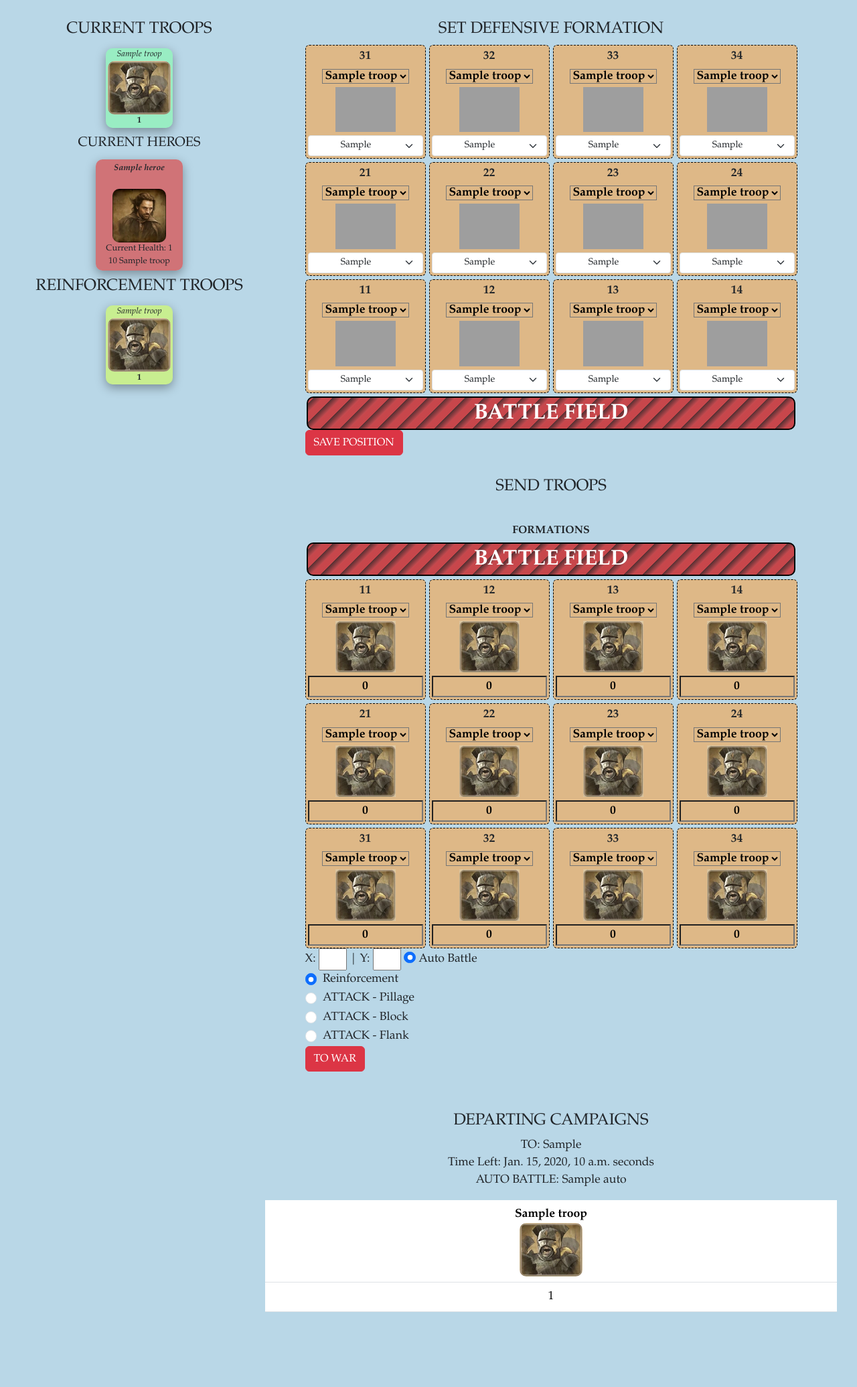
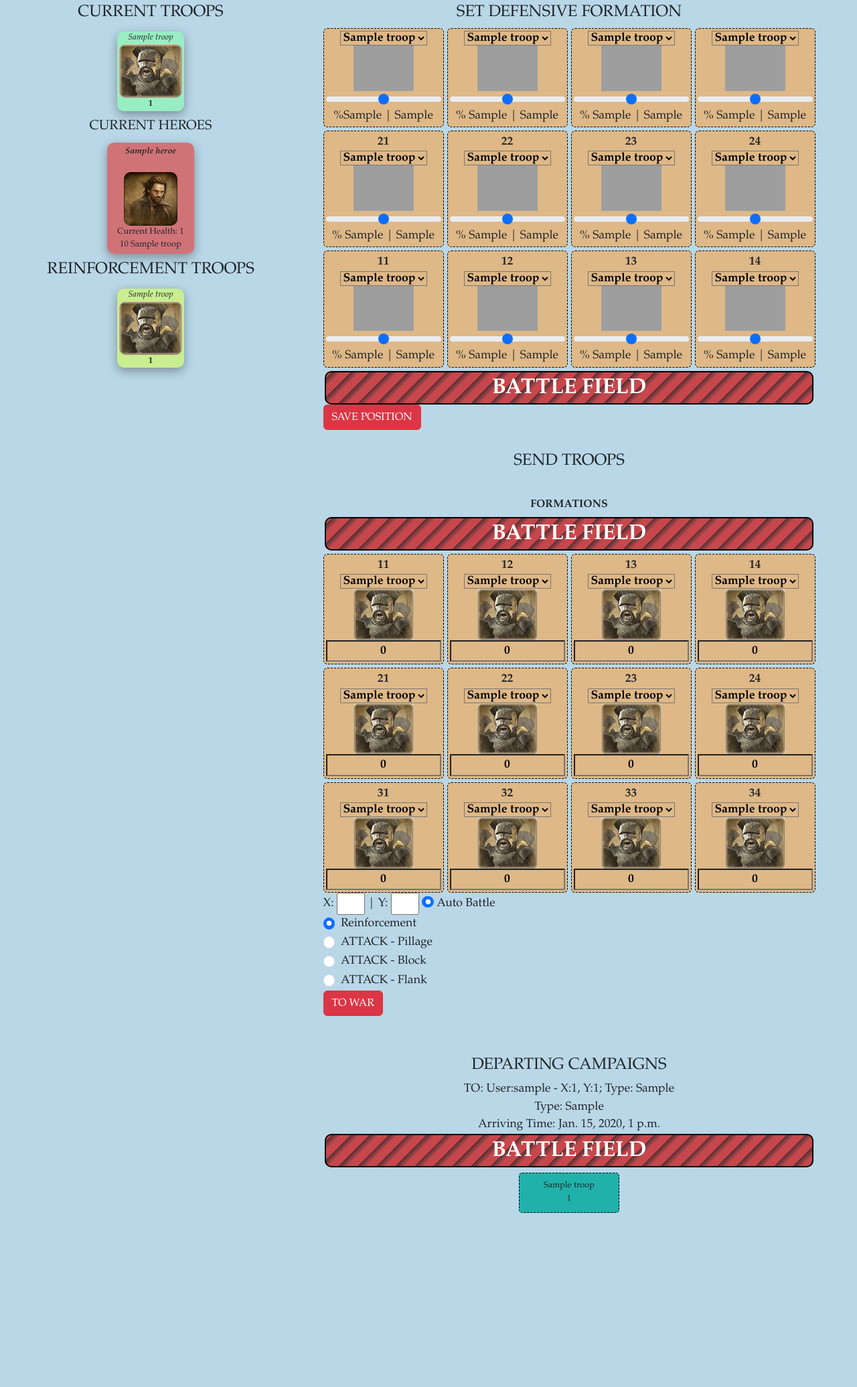
Before and after one commit to hamdiozdemir/warofsix, a Django app: template warofsix/encampment/templates/encampment/encampment.html in a window 1280 px wide. Shown: the part 58-2129 px from the top of the page at 67% size. After the commit the page ends 1869 px from the top, so only its background shows below. Run offline with Django 4.2, Linux system fonts and the light colour scheme; tables that the repository leaves empty hold one stand-in row (values such as "Sample post"); the template is opened without the code that fills it: values that come from a table or form of the project are taken from there, most other values are stand-ins (such as "Sample title", 1, 10 or a date in 2020); grey boxes are pictures that could not be loaded.

Commit message:
some frontend updates

```diff
--- a/warofsix/encampment/models.py
+++ b/warofsix/encampment/models.py
@@ -35,7 +35,7 @@ class DepartingCampaigns(models.Model):
 
     @property
     def group(self):
-        group = DepartingTroops.objects.filter(campaign=self)
+        group = DepartingTroops.objects.filter(campaign=self).order_by('position')
         return group
 
 
@@ -97,7 +97,7 @@ class DefencePosition(models.Model):
         else:
             loc = Location.objects.get(user= self.user)
             troop = ReinforcementTroops.objects.get(location = loc, user_troop = self.user_troop)
-            count = troop.count * self.percent / 100
+            count = math.floor(troop.count * self.percent / 100)
         return count
 
 
--- a/warofsix/encampment/templates/encampment/encampment.html
+++ b/warofsix/encampment/templates/encampment/encampment.html
@@ -4,6 +4,7 @@
 {% block head %}
 
 <script src="{% static 'encampment/scripts/scripts.js' %}"></script>
+<script src="https://code.jquery.com/jquery-3.6.0.min.js"></script>
 {% endblock head %}
 
 
@@ -16,6 +17,8 @@
 
       <div class="current-troop-container">
         <h4 style="width: 100%; text-align:center;">CURRENT TROOPS</h4>
+
+
 
         {% for troop in user_troops %}
 
@@ -77,86 +80,64 @@
 
               <div class="formation-row">
                 <div class="formation-item" id="31">
-                  <b>31</b>
+
                     <select id="slcd31" name="troop31" class="troop-select" aria-label="Default select example">
-                      {% for troop in user_counted_troops %}
-                      <option value="{{troop.troop.id}}" {% if troop.troop.id == defensive_formation_data.troop31 %} selected {% endif %} >{{troop.troop}}</option>
+                      {% for troop in union_troops %}
+                      <option id="{{troop.troop.id}}" value="{{troop.troop.id}}" {% if troop.troop.id == defensive_formation_data.troop31 %} selected {% endif %} >{{troop.troop}}</option>
                       {% endfor %}
                     </select>
 
                     <img id="imgd31" class="formation-img" src="{% get_static_prefix %}images/troops/{{defensive_formation_data.troop31}}.png" alt="">
 
-                    <select class="form-select form-select-sm" name="numd31" aria-label="Default select example">
-
-                      {% for group in percents %}
-
-                      <option value="{{group.0}}" {% if group.0 == defensive_formation_data.numd31 %} selected {% endif %} >{{group.1}}</option>
-                      {% endfor %}
-
-                    </select>
+                    <input type="range" name="numd31" class="form-range range-input" id="customRange1" min="0" max="100" step="5" value="{{defensive_formation_data.numd31}}">
+                    <div><span>%</span><span class="range-value" id="rangeValue1">{{defensive_formation_data.numd31}}</span>  | {{defensive_formation_data.countd31}}</div>
 
                 </div>
 
                 <div class="formation-item" id="32">
-                  <b>32</b>
+
 
                   <select id="slcd32" name="troop32" class="troop-select" aria-label="Default select example">
-                    {% for troop in user_counted_troops %}
+                    {% for troop in union_troops %}
                     <option value="{{troop.troop.id}}" {% if troop.troop.id == defensive_formation_data.troop32 %} selected {% endif %}>{{troop.troop}}</option>
                     {% endfor %}
                   </select>
 
-                  <img id="imgd32" class="formation-img" src="{% get_static_prefix %}images/troops/{{defensive_formation_data.troop32}}.png" alt="">
+                    <img id="imgd32" class="formation-img" src="{% get_static_prefix %}images/troops/{{defensive_formation_data.troop32}}.png" alt="">
 
-                  <select class="form-select form-select-sm" name="numd32" aria-label="Default select example">
 
-                    {% for group in percents %}
-                    <option value="{{group.0}}" {% if group.0 == defensive_formation_data.numd32 %} selected {% endif %}>{{group.1}}</option>
-                    {% endfor %}
-
-                  </select>
+                  <input type="range" name="numd32" class="form-range range-input" id="customRange2" min="0" max="100" step="5" value="{{defensive_formation_data.numd32}}">
+                  <div> <span>%</span> <span class="range-value" id="rangeValue2">{{defensive_formation_data.numd32}}</span> | {{defensive_formation_data.countd32}}</div>
                 </div>
 
                 <div class="formation-item"  id="33">
-                  <b>33</b>
+
 
                   <select id="slcd33" name="troop33" class="troop-select" aria-label="Default select example">
-                    {% for troop in user_counted_troops %}
+                    {% for troop in union_troops %}
                     <option value="{{troop.troop.id}}" {% if troop.troop.id == defensive_formation_data.troop33 %} selected {% endif %}>{{troop.troop}}</option>
                     {% endfor %}
                   </select>
 
                   <img id="imgd33" class="formation-img" src="{% get_static_prefix %}images/troops/{{defensive_formation_data.troop33}}.png" alt="">
 
-                  <select class="form-select form-select-sm" name="numd33" aria-label="Default select example">
-
-                    {% for group in percents %}
-
-                    <option value="{{group.0}}" {% if group.0 == defensive_formation_data.numd33 %} selected {% endif %}>{{group.1}}</option>
-                    {% endfor %}
-
-                  </select>
+                  <input type="range" name="numd33" class="form-range range-input" id="customRange3" min="0" max="100" step="5" value="{{defensive_formation_data.numd33}}">
+                  <div> <span>%</span> <span class="range-value" id="rangeValue3">{{defensive_formation_data.numd33}}</span>  | {{defensive_formation_data.countd33}}</div>
                 </div>
 
                 <div class="formation-item"  id="34">
-                  <b>34</b>
+
 
                   <select id="slcd34" name="troop34" class="troop-select" aria-label="Default select example">
-                    {% for troop in user_counted_troops %}
+                    {% for troop in union_troops %}
                     <option value="{{troop.troop.id}}" {% if troop.troop.id == defensive_formation_data.troop34 %} selected {% endif %}>{{troop.troop}}</option>
                     {% endfor %}
                   </select>
 
                   <img id="imgd34" class="formation-img" src="{% get_static_prefix %}images/troops/{{defensive_formation_data.troop34}}.png" alt="">
 
-                  <select class="form-select form-select-sm" name="numd34" aria-label="Default select example">
-
-                    {% for group in percents %}
-
-                    <option value="{{group.0}}" {% if group.0 == defensive_formation_data.numd34 %} selected {% endif %}>{{group.1}}</option>
-                    {% endfor %}
-
-                  </select>
+                  <input type="range" name="numd34" class="form-range range-input" id="customRange4" min="0" max="100" step="5" value="{{defensive_formation_data.numd34}}">
+                  <div> <span>%</span> <span class="range-value" id="rangeValue4">{{defensive_formation_data.numd34}}</span>  | {{defensive_formation_data.countd34}}</div>
                 </div>
 
               </div>
@@ -165,74 +146,60 @@
                 <div class="formation-item" id="21">
                   <b>21</b>
                     <select id="slcd21" name="troop21" class="troop-select" aria-label="Default select example">
-                      {% for troop in user_counted_troops %}
+                      {% for troop in union_troops %}
                       <option value="{{troop.troop.id}}" {% if troop.troop.id == defensive_formation_data.troop21 %} selected {% endif %}>{{troop.troop}}</option>
                       {% endfor %}
                     </select>
 
                     <img id="imgd21" class="formation-img" src="{% get_static_prefix %}images/troops/{{defensive_formation_data.troop21}}.png" alt="">
 
-                    <select class="form-select form-select-sm" name="numd21" aria-label="Default select example">
-
-                      {% for group in percents %}
-                      <option value="{{group.0}}" {% if group.0 == defensive_formation_data.numd21 %} selected {% endif %}>{{group.1}}</option>
-                      {% endfor %}
-
-                    </select>
+                    <input type="range" name="numd21" class="form-range range-input" id="customRange5" min="0" max="100" step="5" value="{{defensive_formation_data.numd21}}">
+                    <div> <span>%</span> <span class="range-value" id="rangeValue5">{{defensive_formation_data.numd21}}</span>  | {{defensive_formation_data.countd21}}</div>
                 </div>
 
                 <div class="formation-item" id="22">
                   <b>22</b>
 
                   <select id="slcd22" name="troop22" class="troop-select" aria-label="Default select example">
-                    {% for troop in user_counted_troops %}
+                    {% for troop in union_troops %}
                     <option value="{{troop.troop.id}}" {% if troop.troop.id == defensive_formation_data.troop22 %} selected {% endif %}>{{troop.troop}}</option>
                     {% endfor %}
                   </select>
 
                   <img id="imgd22" class="formation-img" src="{% get_static_prefix %}images/troops/{{defensive_formation_data.troop22}}.png" alt="">
 
-                  <select class="form-select form-select-sm" name="numd22" aria-label="Default select example">
-                    {% for group in percents %}
-                    <option value="{{group.0}}" {% if group.0 == defensive_formation_data.numd22 %} selected {% endif %}>{{group.1}}</option>
-                    {% endfor %}
-                  </select>
+                  <input type="range" name="numd22" class="form-range range-input" id="customRange6" min="0" max="100" step="5" value="{{defensive_formation_data.numd22}}">
+                  <div> <span>%</span> <span class="range-value" id="rangeValue6">{{defensive_formation_data.numd22}}</span>  | {{defensive_formation_data.countd22}}</div>
                 </div>
 
                 <div class="formation-item"  id="23">
                   <b>23</b>
 
                   <select id="slcd23" name="troop23" class="troop-select" aria-label="Default select example">
-                    {% for troop in user_counted_troops %}
+                    {% for troop in union_troops %}
                     <option value="{{troop.troop.id}}" {% if troop.troop.id == defensive_formation_data.troop23 %} selected {% endif %}>{{troop.troop}}</option>
                     {% endfor %}
                   </select>
 
                   <img id="imgd23" class="formation-img" src="{% get_static_prefix %}images/troops/{{defensive_formation_data.troop23}}.png" alt="">
 
-                  <select class="form-select form-select-sm" name="numd23" aria-label="Default select example">
-                    {% for group in percents %}
-                    <option value="{{group.0}}" {% if group.0 == defensive_formation_data.numd23 %} selected {% endif %}>{{group.1}}</option>
-                    {% endfor %}
-                  </select>
+                  <input type="range" name="numd23" class="form-range range-input" id="customRange7" min="0" max="100" step="5" value="{{defensive_formation_data.numd23}}">
+                  <div> <span>%</span> <span class="range-value" id="rangeValue7">{{defensive_formation_data.numd23}}</span>  | {{defensive_formation_data.countd23}}</div>
                 </div>
 
                 <div class="formation-item"  id="24">
                   <b>24</b>
 
                   <select id="slcd24" name="troop24" class="troop-select" aria-label="Default select example">
-                    {% for troop in user_counted_troops %}
+                    {% for troop in union_troops %}
                     <option value="{{troop.troop.id}}" {% if troop.troop.id == defensive_formation_data.troop24 %} selected {% endif %}>{{troop.troop}}</option>
                     {% endfor %}
                   </select>
 
                   <img id="imgd24" class="formation-img" src="{% get_static_prefix %}images/troops/{{defensive_formation_data.troop24}}.png" alt="">
 
-                  <select class="form-select form-select-sm" name="numd24" aria-label="Default select example">
-                    {% for group in percents %}
-                    <option value="{{group.0}}" {% if group.0 == defensive_formation_data.numd24 %} selected {% endif %}>{{group.1}}</option>
-                    {% endfor %}
-                  </select>
+                  <input type="range" name="numd24" class="form-range range-input" id="customRange8" min="0" max="100" step="5" value="{{defensive_formation_data.numd24}}">
+                  <div> <span>%</span> <span class="range-value" id="rangeValue8">{{defensive_formation_data.numd24}}</span>  | {{defensive_formation_data.countd24}}</div>
                 </div>
 
               </div>
@@ -242,72 +209,60 @@
                   <div class="formation-item" id="11">
                     <b>11</b>
                       <select id="slcd11" name="troop11" class="troop-select" aria-label="Default select example">
-                        {% for troop in user_counted_troops %}
+                        {% for troop in union_troops %}
                         <option value="{{troop.troop.id}}" {% if troop.troop.id == defensive_formation_data.troop11 %} selected {% endif %}>{{troop.troop}}</option>
                         {% endfor %}
                       </select>
 
                       <img id="imgd11" class="formation-img" src="{% get_static_prefix %}images/troops/{{defensive_formation_data.troop11}}.png" alt="">
 
-                      <select class="form-select form-select-sm" name="numd11" aria-label="Default select example">
-                        {% for group in percents %}
-                        <option value="{{group.0}}" {% if group.0 == defensive_formation_data.numd11 %} selected {% endif %}>{{group.1}}</option>
-                        {% endfor %}
-                      </select>
+                      <input type="range" name="numd11" class="form-range range-input" id="customRange9" min="0" max="100" step="5" value="{{defensive_formation_data.numd11}}">
+                      <div> <span>%</span> <span class="range-value" id="rangeValue9">{{defensive_formation_data.numd11}}</span>  | {{defensive_formation_data.countd11}}</div>
                   </div>
 
                   <div class="formation-item" id="12">
                     <b>12</b>
 
                     <select id="slcd12" name="troop12" class="troop-select" aria-label="Default select example">
-                      {% for troop in user_counted_troops %}
+                      {% for troop in union_troops %}
                       <option value="{{troop.troop.id}}" {% if troop.troop.id == defensive_formation_data.troop12 %} selected {% endif %}>{{troop.troop}}</option>
                       {% endfor %}
                     </select>
 
                     <img id="imgd12" class="formation-img" src="{% get_static_prefix %}images/troops/{{defensive_formation_data.troop12}}.png" alt="">
 
-                    <select class="form-select form-select-sm" name="numd12" aria-label="Default select example">
-                      {% for group in percents %}
-                      <option value="{{group.0}}" {% if group.0 == defensive_formation_data.numd12 %} selected {% endif %}>{{group.1}}</option>
-                      {% endfor %}
-                    </select>
+                    <input type="range" name="numd12" class="form-range range-input" id="customRange10" min="0" max="100" step="5" value="{{defensive_formation_data.numd12}}">
+                    <div> <span>%</span> <span class="range-value" id="rangeValue10">{{defensive_formation_data.numd12}}</span>  | {{defensive_formation_data.countd12}}</div>
                   </div>
 
                   <div class="formation-item"  id="13">
                     <b>13</b>
 
                     <select id="slcd13" name="troop13" class="troop-select" aria-label="Default select example">
-                      {% for troop in user_counted_troops %}
+                      {% for troop in union_troops %}
                       <option value="{{troop.troop.id}}" {% if troop.troop.id == defensive_formation_data.troop13 %} selected {% endif %}>{{troop.troop}}</option>
                       {% endfor %}
                     </select>
 
                     <img id="imgd13" class="formation-img" src="{% get_static_prefix %}images/troops/{{defensive_formation_data.troop13}}.png" alt="">
 
-                    <select class="form-select form-select-sm" name="numd13" aria-label="Default select example">
-                      {% for group in percents %}
-                      <option value="{{group.0}}" {% if group.0 == defensive_formation_data.numd13 %} selected {% endif %}>{{group.1}}</option>
-                      {% endfor %}
-                    </select>
+                    <input type="range" name="numd13" class="form-range range-input" id="customRange11" min="0" max="100" step="5" value="{{defensive_formation_data.numd13}}">
+                    <div> <span>%</span> <span class="range-value" id="rangeValue11">{{defensive_formation_data.numd13}}</span>  | {{defensive_formation_data.countd13}}</div>
                   </div>
 
                   <div class="formation-item"  id="14">
                     <b>14</b>
 
                     <select id="slcd14" name="troop14" class="troop-select" aria-label="Default select example">
-                      {% for troop in user_counted_troops %}
+                      {% for troop in union_troops %}
                       <option value="{{troop.troop.id}}" {% if troop.troop.id == defensive_formation_data.troop14 %} selected {% endif %}>{{troop.troop}}</option>
                       {% endfor %}
                     </select>
 
                     <img id="imgd14" class="formation-img" src="{% get_static_prefix %}images/troops/{{defensive_formation_data.troop14}}.png" alt="">
 
-                    <select class="form-select form-select-sm" name="numd14" aria-label="Default select example">
-                      {% for group in percents %}
-                      <option value="{{group.0}}" {% if group.0 == defensive_formation_data.numd14 %} selected {% endif %}>{{group.1}}</option>
-                      {% endfor %}
-                    </select>
+                    <input type="range" name="numd14" class="form-range range-input" id="customRange12" min="0" max="100" step="5" value="{{defensive_formation_data.numd14}}">
+                    <div> <span>%</span> <span class="range-value" id="rangeValue12">{{defensive_formation_data.numd14}}</span> | {{defensive_formation_data.countd14}}</div>
                   </div>
 
                 </div>
@@ -573,42 +528,29 @@
 
       <h4>DEPARTING CAMPAIGNS</h4>
 
-        {% for group in departing_groups %}
-
-          <div>TO: {{group.0.target_location}}</div>
-          <div>Time Left: {{group.0.time_left}} seconds </div>
-          <div>AUTO BATTLE: {{group.0.auto}}</div>
-
-          <p></p>
-
-          <table class="table table-striped-columns" style="background-color: #BC544B;">
-            <thead>
-              <tr>
-                {% for troop in group.1 %}
-                <th scope="col">
-                  <label for="{{troop.troop}}">{{troop.troop}}</label>
-                  <img class="troop-icon-camp" src="{% get_static_prefix %}images/troops/{{troop.user_troop.troop.id}}.png" alt="{{troop.troop.name}}">
-                </th>
-                {% endfor %}
-
-              </tr>
-            </thead>
-            <tbody>
-              <tr>
-                {% for troop in group.1 %}
-
-                <td> {{troop.count}} </td>
-                {% endfor %}
-
-            </tbody>
-          </table>
-          <hr>
-
+      {% for camp in departing_campaigns %}
+      <div>TO: {{camp.target_location}}  </div>
+      <div>Type: {{camp.campaign_type}}  </div>
+      <div>Arriving Time: {{camp.arriving_time}}  </div>
+      <div class="battle-field">
+        <span id="battle-field">BATTLE FIELD</span>
+      </div>
+      <div class="departing-camp-container">
+        {% for group in camp.group %}
+        <div class="departing-troop-item">
+              {% if group.count == 0 %}
+              x
+              {% else %}
+              <div>{{group.user_troop.troop}}</div>
+              <div>{{group.count}}</div>
+              {% endif %}
+            </div>
         {% endfor %}
 
+      </div>
       <hr>
 
-
+      {% endfor %}
 
 
   </div>
@@ -624,6 +566,7 @@
         // add event listener to select element
         select.addEventListener('change', (event) => {
           const selectedValue = event.target.value;
+          console.log("Attack çalıştı");
           img.src = `{% get_static_prefix %}images/troops/${selectedValue}.png`;
         });
       });
@@ -633,14 +576,30 @@
       const selectImgPairsd = document.querySelectorAll('[id^="slcd"]');
       selectImgPairsd.forEach(pair => {
         const selectd = pair;
-        const imgd = document.querySelector(`#imgd${select.id.slice(3)}`);
+        const imgd = document.querySelector(`#imgd${selectd.id.slice(3)}`);
 
         // add event listener to select element
         selectd.addEventListener('change', (event) => {
-          const selectedValued = event.target.value;
-          imgd.src = `{% get_static_prefix %}images/troops/${selectedValued}.png`;
+          console.log('Defence çalıştı');
+          const selectedValued = document.querySelector('#selectd option[value="${event.target.value}"]');
+          const idd = selectedValued.id
+          imgd.src = `{% get_static_prefix %}images/troops/${idd}.png`;
         });
       });
+</script>
+
+<script>
+  {% for block in blocks %}
+
+    var range{{block}} = document.getElementById("customRange{{block}}");
+    var rangeValue{{block}} = document.getElementById("rangeValue{{block}}");
+
+    // update the range value display on input change
+    range{{block}}.addEventListener("input", function() {
+      rangeValue{{block}}.innerHTML = range{{block}}.value;
+    });
+  {% endfor %}
+
 </script>
 
 
--- a/warofsix/main/static/style/main.css
+++ b/warofsix/main/static/style/main.css
@@ -60,7 +60,7 @@ a:visited{
 }
 
 .base{
-    margin: 30px;
+    margin: 5px 30px 30px 10px;
 }
 
 .resources{
@@ -273,7 +273,7 @@ a:visited{
     flex-direction: column;
     justify-content: center;
     /* align-content: baseline; */
-    width: 30%;
+    width: 35%;
     min-width: 250px;
     max-width: 460px;
     column-gap: 5px;
@@ -339,7 +339,7 @@ a:visited{
     display: flex;
     flex-direction: column;
     min-width: 800px;
-    min-width: 70%;
+    /* min-width: 70%; */
     align-items: center;
 
 }
@@ -416,9 +416,10 @@ a:visited{
 .formation-item{
     display: flex;
     flex-direction: column;
-    row-gap: 5px;
+    /* max-height: max-content; */
+    /* row-gap: 5px; */
     width: 180px;
-    min-height: 130px;
+    /* min-height: 130px; */
     background: burlywood;
     align-items: center;
     padding: 3px;
@@ -430,11 +431,38 @@ a:visited{
 .formation-img{
     width: 90px;
 
+}
 
+.formation-troop-line{
+    font-size: 0.9rem;
 }
 
 
+/* ******************* DEPARTING CAMP ITEMS ************ */
 
+.departing-camp-container{
+    display: flex;
+    width: 700px;
+    flex-wrap: wrap;
+    justify-content: center;
+    row-gap: 5px;
+    column-gap: 5px;
+    margin-top: 8px;
+}
+
+.departing-troop-item{
+    display: flex;
+    flex-direction: column;
+    justify-content: center;
+    align-items: center;
+    padding: 5px;
+    width: 150px;
+    height: 60px;
+    border-radius: 5px;
+    border: 1px black dashed;
+    background: lightseagreen;
+    font-size: 0.8rem;
+}
 /* ************************* */
 
 .troop-select {
```
Also changed, not shown: warofsix/battle/simulation.py (+89 -2 lines), warofsix/encampment/signals.py (deleted, +0 -7 lines), warofsix/encampment/views.py (+55 -1 lines).
